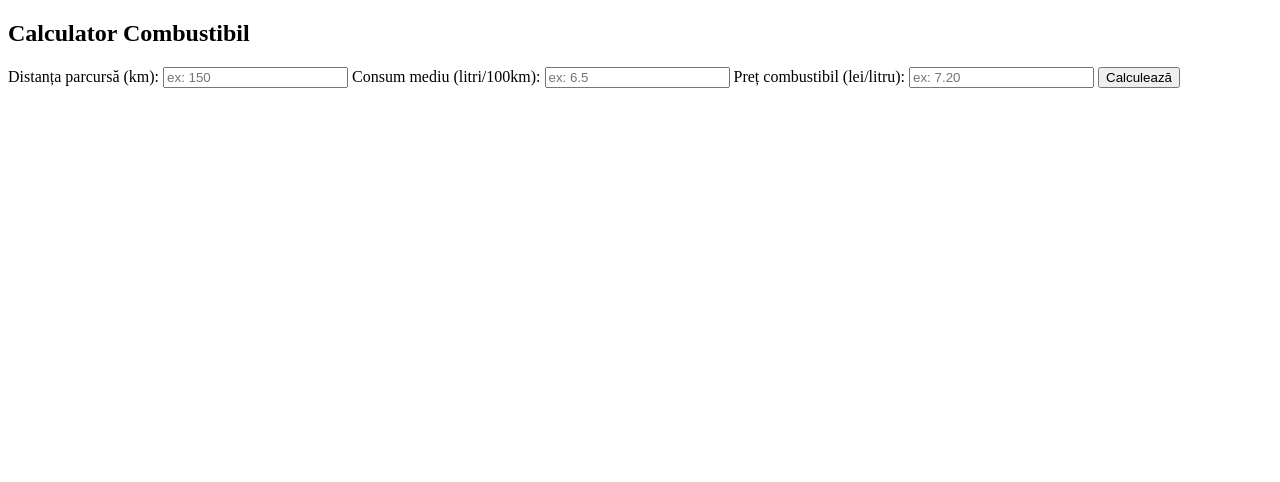
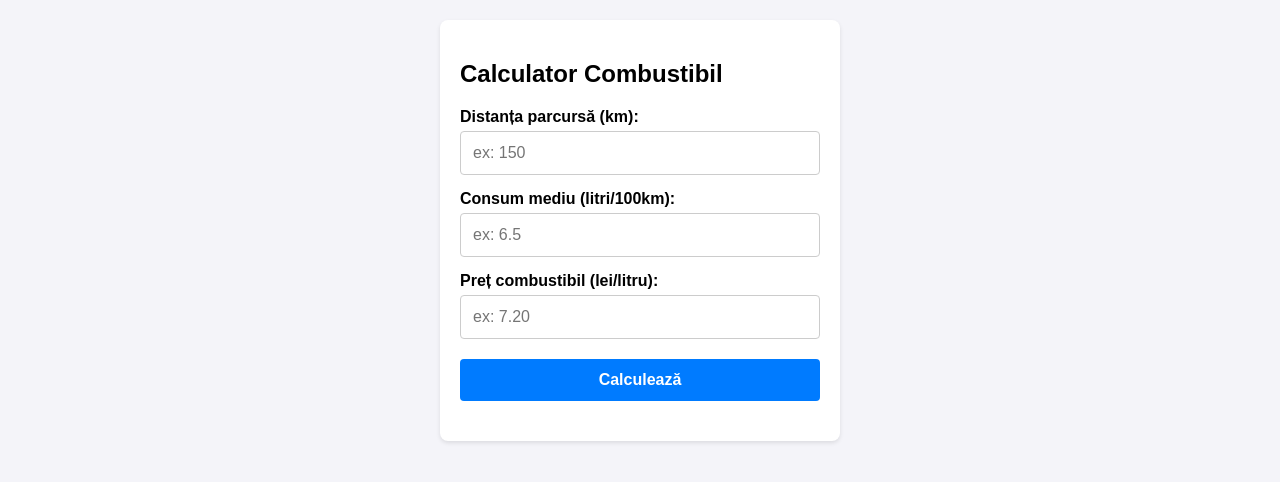
Before and after one commit to banciumihaicatalin-design/calculator-combustibil, a plain HTML site: page index.html in a window 1280 px wide. Drawn offline with Linux system fonts and the light colour scheme.

Commit message:
Add styles to enhance calculator layout
Added CSS styles for improved layout and design.

```diff
--- a/index.html
+++ b/index.html
@@ -7,7 +7,16 @@
   <link rel="manifest" href="manifest.json">
   <link rel="apple-touch-icon" href="icon-nou-192.png">
   <meta name="theme-color" content="#007bff">
-  </head>
+  <style>
+    body { font-family: Arial, sans-serif; padding: 20px; max-width: 400px; margin: 0 auto; background-color: #f4f4f9; }
+    .container { background-color: white; padding: 20px; border-radius: 8px; box-shadow: 0 2px 4px rgba(0,0,0,0.1); }
+    label { display: block; margin-top: 15px; font-weight: bold; }
+    input, button { width: 100%; padding: 12px; margin-top: 5px; box-sizing: border-box; border-radius: 4px; border: 1px solid #ccc; font-size: 16px; }
+    button { background-color: #007bff; color: white; border: none; font-weight: bold; margin-top: 20px; cursor: pointer; }
+    #rezultat { margin-top: 20px; font-size: 18px; font-weight: bold; color: #333; }
+    .eroare { color: red; font-size: 14px; margin-top: 10px; }
+  </style>
+</head>
 <body>
   <div class="container">
     <h2>Calculator Combustibil</h2>
```
